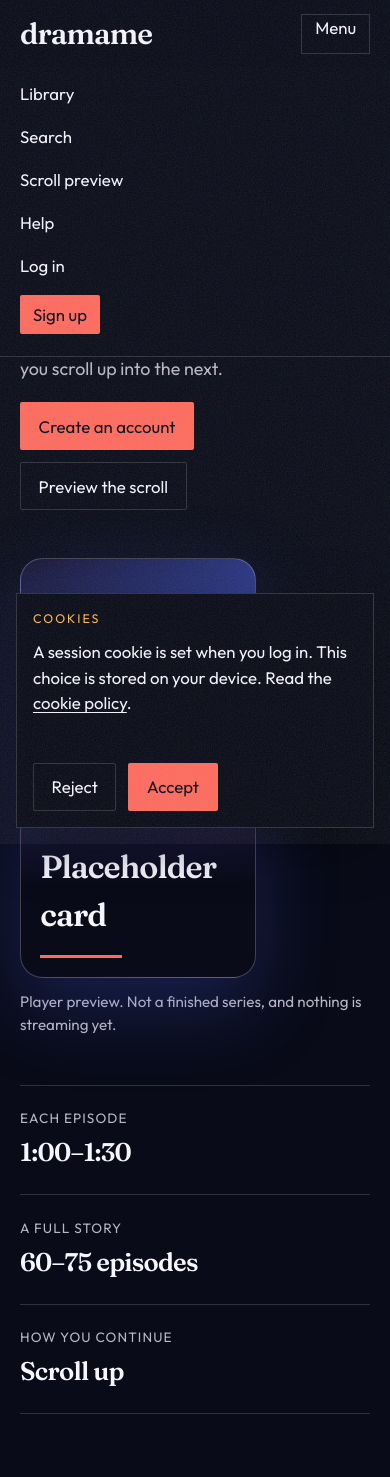
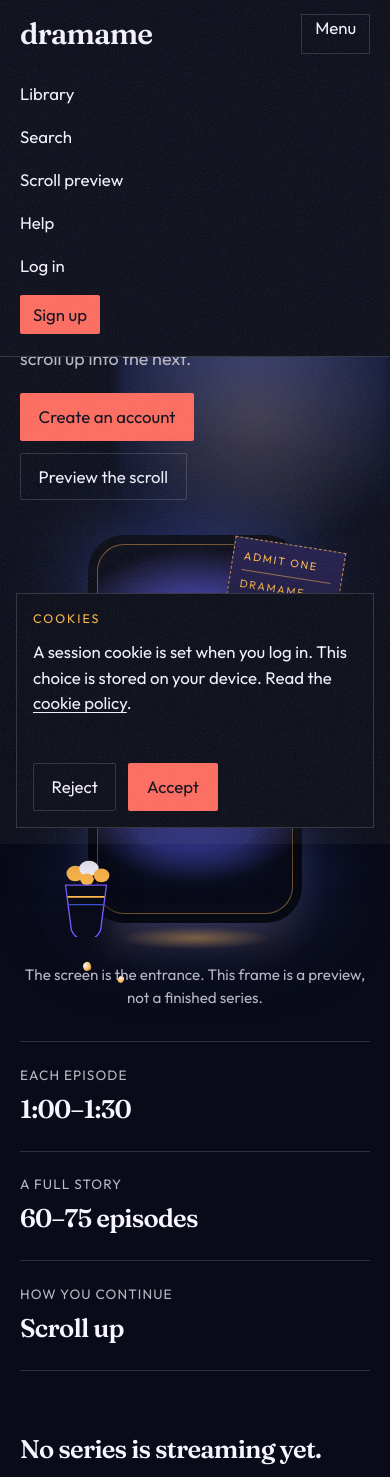
Before and after one commit to calliotel212/calliotel, a Next.js app in the folder dramame/: page / in a window 390 px wide. Shown: the top 1477 px of the page. Built offline with nearby package versions, Linux system fonts and the light colour scheme; no server answers.

Commit message:
Restage the landing as a phone-sized theater and show three orbiting popcorn kernels while pages and episodes load.
Co-authored-by: calliotel212 <calliotel212@users.noreply.github.com>

```diff
--- a/dramame/app/(site)/page.tsx
+++ b/dramame/app/(site)/page.tsx
@@ -1,27 +1,28 @@
 import Link from "next/link";
+import { NightEntrance } from "@/components/night-entrance";
 
 export default async function HomePage({ searchParams }: { searchParams: Promise<{ deleted?: string }> }) {
   const { deleted } = await searchParams;
   return (
-    <main>
+    <main className="home">
       {deleted === "1" ? (
         <p className="banner" role="status">
           Your account was deleted.
         </p>
       ) : null}
-      <section className="hero">
+      <section className="hero night">
         <div className="hero-copy">
           <p className="eyebrow">
             <span className="gold-dot" aria-hidden="true" />
-            Vertical stories
+            Movie night
           </p>
           <h1>
-            One minute.
+            Let the
             <br />
-            Then the next.
+            room go.
           </h1>
           <p className="lede">
-            dramame is a home for vertical short-story series. Each episode runs 1:00–1:30. A full story is 60–75 episodes, about an hour to an hour and a half. Finish one, it unlocks, and you scroll up into the next.
+            The theater is the phone. Its screen is already glowing, and the rest of the room can wait. dramame is a vertical short-story series: each episode runs 1:00–1:30, a story is 60–75 episodes, and when one ends you scroll up into the next.
           </p>
           <div className="hero-actions">
             <Link className="button button-primary" href="/signup">
@@ -32,15 +33,7 @@ export default async function HomePage({ searchParams }: { searchParams: Promise
             </Link>
           </div>
         </div>
-        <figure className="phone">
-          <div className="phone-screen" aria-hidden="true">
-            <span className="badge">Preview</span>
-            <p className="phone-kicker">Player frame</p>
-            <p className="phone-title">Placeholder card</p>
-            <div className="phone-bar" />
-          </div>
-          <figcaption>Player preview. Not a finished series, and nothing is streaming yet.</figcaption>
-        </figure>
+        <NightEntrance />
       </section>
       <dl className="facts">
         <div>
--- a/dramame/app/globals.css
+++ b/dramame/app/globals.css
@@ -185,46 +185,207 @@ p { margin: 0 0 0.8rem; }
 
 .hero {
   display: grid;
-  grid-template-columns: 1.2fr 0.8fr;
-  gap: 3rem;
-  align-items: end;
+  grid-template-columns: 1.15fr 0.85fr;
+  gap: 2.5rem;
+  align-items: center;
   width: min(var(--page), calc(100% - 2.5rem));
   margin: 0 auto;
-  padding: 3.5rem 0 2rem;
+  padding: 3.2rem 0 2rem;
 }
+
+.hero.night { position: relative; }
+
+.hero.night::before {
+  content: "";
+  position: absolute;
+  right: -6%;
+  top: 4%;
+  width: min(540px, 70vw);
+  height: 560px;
+  pointer-events: none;
+  background:
+    radial-gradient(circle at 50% 55%, color-mix(in srgb, var(--highlight-gold) 16%, transparent), transparent 42%),
+    radial-gradient(circle at 48% 40%, color-mix(in srgb, var(--glow-indigo) 42%, transparent), transparent 62%);
+  filter: blur(6px);
+}
+
+.hero-copy { position: relative; z-index: 1; }
 
 .hero-actions, .cookie-actions { display: flex; flex-wrap: wrap; gap: 0.75rem; margin-top: 1.2rem; }
 
-.phone { margin: 0; }
+.entrance {
+  position: relative;
+  z-index: 1;
+  margin: 0;
+  min-height: 560px;
+}
+
+.phone-door { width: min(100%, 270px); margin-left: auto; margin-right: 1.5rem; }
 
 .phone-screen {
   position: relative;
-  aspect-ratio: 9 / 16;
-  max-height: 540px;
-  border: 1px solid color-mix(in srgb, var(--text) 24%, transparent);
-  border-radius: 1.4rem;
+  aspect-ratio: 9 / 17;
+  max-height: 520px;
+  border-radius: 1.7rem;
   overflow: hidden;
+  border: 1px solid color-mix(in srgb, var(--highlight-gold) 42%, transparent);
   background:
-    linear-gradient(180deg, transparent 0%, var(--background) 78%),
-    linear-gradient(160deg, #161433 0%, var(--glow-indigo) 42%, var(--brand-violet) 70%, #1a1020 100%);
-  box-shadow: 0 30px 80px color-mix(in srgb, var(--glow-indigo) 25%, transparent);
-  padding: 1.2rem;
-  display: flex;
-  flex-direction: column;
-  justify-content: flex-end;
+    radial-gradient(circle at 50% 46%, color-mix(in srgb, var(--text) 22%, var(--glow-indigo)), var(--brand-violet) 34%, var(--background) 76%);
+  box-shadow:
+    0 0 0 9px color-mix(in srgb, var(--background) 78%, black),
+    0 0 90px color-mix(in srgb, var(--glow-indigo) 58%, transparent),
+    0 28px 40px color-mix(in srgb, var(--highlight-gold) 14%, transparent);
 }
 
-.phone-kicker { letter-spacing: 0.14em; text-transform: uppercase; font-size: 0.75rem; color: var(--text-muted); }
-
-.phone-title { font-size: 2rem; margin: 0.2rem 0 1rem; }
-
-.phone-bar {
-  height: 3px;
-  width: 42%;
-  background: var(--cta-coral);
+.door-glow {
+  position: absolute;
+  inset: 16% 20% 18%;
+  border-radius: 1.1rem;
+  background:
+    linear-gradient(180deg, color-mix(in srgb, var(--text) 70%, var(--glow-indigo)), color-mix(in srgb, var(--glow-indigo) 35%, transparent) 70%);
+  box-shadow: 0 0 48px color-mix(in srgb, var(--glow-indigo) 80%, transparent);
 }
 
-.phone figcaption { margin-top: 0.8rem; color: var(--text-muted); font-size: 0.95rem; }
+.phone-floor {
+  height: 22px;
+  width: 78%;
+  margin: 0.85rem auto 0;
+  border-radius: 50%;
+  background: radial-gradient(ellipse, color-mix(in srgb, var(--highlight-gold) 42%, transparent), transparent 72%);
+  filter: blur(1px);
+}
+
+.ticket {
+  position: absolute;
+  top: 8%;
+  right: 0;
+  z-index: 2;
+  width: 7rem;
+  display: grid;
+  gap: 0.35rem;
+  padding: 0.55rem 0.65rem;
+  color: var(--highlight-gold);
+  background: color-mix(in srgb, var(--background) 78%, var(--brand-violet));
+  border: 1px dashed color-mix(in srgb, var(--highlight-gold) 75%, transparent);
+  transform: rotate(9deg);
+  font-size: 0.68rem;
+  letter-spacing: 0.16em;
+  text-transform: uppercase;
+}
+
+.ticket-rule { height: 1px; background: color-mix(in srgb, var(--highlight-gold) 55%, transparent); }
+
+.bucket {
+  position: absolute;
+  left: 0;
+  bottom: 3.2rem;
+  width: 92px;
+  height: auto;
+  z-index: 2;
+  filter: drop-shadow(0 10px 16px color-mix(in srgb, var(--background) 80%, black));
+}
+
+.loose-kernel {
+  position: absolute;
+  z-index: 2;
+  width: 0.48rem;
+  height: 0.55rem;
+  border-radius: 55% 45% 48% 52%;
+  background: radial-gradient(circle at 32% 30%, var(--text), var(--highlight-gold) 58%, color-mix(in srgb, var(--highlight-gold) 45%, var(--background)));
+}
+
+.loose-a { left: 18%; bottom: 2.4rem; transform: rotate(-18deg); }
+.loose-b { left: 28%; bottom: 1.7rem; width: 0.36rem; height: 0.42rem; transform: rotate(24deg); }
+
+.entrance figcaption { margin: 0.9rem 0 0; color: var(--text-muted); font-size: 0.95rem; max-width: 22rem; margin-left: auto; }
+
+.button.is-loading {
+  background: var(--background);
+  color: var(--text);
+  border-color: color-mix(in srgb, var(--highlight-gold) 55%, transparent);
+  opacity: 1;
+  min-width: 9.5rem;
+}
+
+.loader-pad {
+  display: inline-flex;
+  padding: 0.45rem 0.7rem;
+  background: color-mix(in srgb, var(--background) 86%, transparent);
+  border: 1px solid color-mix(in srgb, var(--highlight-gold) 40%, transparent);
+}
+
+.loader-page {
+  min-height: 46vh;
+  display: grid;
+  place-items: center;
+  padding: 4rem 1rem;
+}
+
+.loader-page-fill { min-height: 100dvh; background: var(--background); }
+
+.popcorn-loader {
+  --loader: 2.75rem;
+  --kernel: 0.62rem;
+  --radius: 0.78rem;
+  display: inline-grid;
+  width: var(--loader);
+  height: var(--loader);
+  place-items: center;
+}
+
+.popcorn-loader.is-sm { --loader: 1.7rem; --kernel: 0.44rem; --radius: 0.5rem; }
+.popcorn-loader.is-lg { --loader: 5.6rem; --kernel: 1.2rem; --radius: 1.55rem; }
+
+.orbit {
+  position: relative;
+  width: 100%;
+  height: 100%;
+  animation: kernel-orbit 3.2s linear infinite;
+}
+
+.kernel {
+  position: absolute;
+  width: var(--kernel);
+  height: calc(var(--kernel) * 1.12);
+  border-radius: 63% 37% 58% 42% / 46% 62% 38% 54%;
+  background:
+    radial-gradient(circle at 30% 26%, var(--text) 0 18%, transparent 42%),
+    radial-gradient(circle at 68% 72%, color-mix(in srgb, var(--highlight-gold) 35%, var(--background)), transparent 55%),
+    var(--highlight-gold);
+  box-shadow: 0 0 0 1px color-mix(in srgb, var(--highlight-gold) 70%, var(--background));
+  transform: translate(-50%, -50%);
+  animation: kernel-upright 3.2s linear infinite;
+}
+
+.kernel-a {
+  left: 50%;
+  top: calc(50% - var(--radius));
+}
+
+.kernel-b {
+  left: calc(50% + var(--radius) * 0.866);
+  top: calc(50% + var(--radius) * 0.5);
+  width: calc(var(--kernel) * 0.86);
+  height: calc(var(--kernel) * 1.02);
+  border-radius: 42% 58% 48% 52% / 60% 40% 55% 45%;
+}
+
+.kernel-c {
+  left: calc(50% - var(--radius) * 0.866);
+  top: calc(50% + var(--radius) * 0.5);
+  width: calc(var(--kernel) * 0.92);
+  height: calc(var(--kernel) * 0.95);
+  border-radius: 55% 45% 38% 62% / 42% 58% 50% 50%;
+}
+
+@keyframes kernel-orbit {
+  to { transform: rotate(360deg); }
+}
+
+@keyframes kernel-upright {
+  from { transform: translate(-50%, -50%) rotate(0deg); }
+  to { transform: translate(-50%, -50%) rotate(-360deg); }
+}
 
 .badge {
   display: inline-flex;
@@ -546,7 +707,13 @@ textarea { min-height: 8rem; resize: vertical; }
   .nav-mobile nav { flex-direction: column; align-items: flex-start; padding: 0.4rem 0; }
   .site-header { position: sticky; }
   .cookie-banner { flex-direction: column; align-items: stretch; }
+  .hero { padding-top: 1.2rem; padding-bottom: 1rem; }
+  .entrance { min-height: 0; margin-top: 0.2rem; }
+  .phone-door { margin-right: auto; margin-left: auto; width: min(100%, 196px); }
   .phone-screen { max-height: 420px; }
+  .ticket { right: 8%; top: 0; }
+  .bucket { left: 8%; bottom: 4.5rem; width: 76px; }
+  .entrance figcaption { margin-left: auto; margin-right: auto; text-align: center; }
   .watch-bar { align-items: flex-start; flex-wrap: wrap; }
   .provider-list li { align-items: flex-start; flex-direction: column; }
 }
--- a/dramame/components/login-form.tsx
+++ b/dramame/components/login-form.tsx
@@ -4,6 +4,7 @@ import Link from "next/link";
 import { useActionState } from "react";
 import { login } from "@/lib/actions/auth";
 import { DevNotice } from "@/components/dev-notice";
+import { PopcornLoader } from "@/components/popcorn-loader";
 import { PasswordField } from "@/components/password-field";
 import { SocialButtons } from "@/components/social-buttons";
 import { initialFormState } from "@/lib/form-state";
@@ -37,8 +38,8 @@ export function LoginForm({
         <input type="checkbox" name="remember" />
         <span>Remember me</span>
       </label>
-      <button className="button button-primary" type="submit" disabled={pending} aria-busy={pending}>
-        {pending ? "Please wait…" : "Log in"}
+      <button className={pending ? "button button-primary is-loading" : "button button-primary"} type="submit" disabled={pending} aria-busy={pending}>
+        {pending ? <PopcornLoader size="sm" label="Signing in" /> : "Log in"}
       </button>
       <p className="form-links">
         <Link href="/forgot-password">Forgot password</Link>
--- /dev/null
+++ b/dramame/components/night-entrance.tsx
@@ -0,0 +1,29 @@
+export function NightEntrance() {
+  return (
+    <figure className="entrance">
+      <div className="ticket" aria-hidden="true">
+        <span>Admit one</span>
+        <span className="ticket-rule" />
+        <span>dramame</span>
+      </div>
+      <div className="phone-door" aria-hidden="true">
+        <div className="phone-screen">
+          <span className="door-glow" />
+        </div>
+        <div className="phone-floor" />
+      </div>
+      <svg className="bucket" viewBox="0 0 78 86" aria-hidden="true">
+        <ellipse cx="28" cy="20" rx="9" ry="8" fill="#FFB84D" />
+        <ellipse cx="42" cy="15" rx="10" ry="8" fill="#F7F5FF" />
+        <ellipse cx="55" cy="22" rx="8" ry="7" fill="#FFB84D" />
+        <ellipse cx="40" cy="26" rx="7" ry="6" fill="#FFB84D" />
+        <path d="M18 32h42l-6 46a16 16 0 0 1-30 0L18 32z" fill="#090B18" stroke="#7557FF" strokeWidth="1.4" />
+        <path d="M20 44h38" stroke="#FFB84D" strokeWidth="1.6" />
+        <path d="M21 52h36" stroke="#4361EE" strokeWidth="1.2" opacity="0.85" />
+      </svg>
+      <span className="loose-kernel loose-a" aria-hidden="true" />
+      <span className="loose-kernel loose-b" aria-hidden="true" />
+      <figcaption>The screen is the entrance. This frame is a preview, not a finished series.</figcaption>
+    </figure>
+  );
+}
--- a/dramame/components/signup-form.tsx
+++ b/dramame/components/signup-form.tsx
@@ -4,6 +4,7 @@ import Link from "next/link";
 import { useActionState } from "react";
 import { signup } from "@/lib/actions/auth";
 import { DevNotice } from "@/components/dev-notice";
+import { PopcornLoader } from "@/components/popcorn-loader";
 import { PasswordField } from "@/components/password-field";
 import { SocialButtons } from "@/components/social-buttons";
 import { initialFormState } from "@/lib/form-state";
@@ -37,8 +38,8 @@ export function SignupForm({ flags }: { flags: SocialFlags }) {
         </label>
         {state.fieldErrors.terms ? <p id="terms-error" className="field-error" role="alert">{state.fieldErrors.terms}</p> : null}
       </div>
-      <button className="button button-primary" type="submit" disabled={pending} aria-busy={pending}>
-        {pending ? "Please wait…" : "Create account"}
+      <button className={pending ? "button button-primary is-loading" : "button button-primary"} type="submit" disabled={pending} aria-busy={pending}>
+        {pending ? <PopcornLoader size="sm" label="Creating your account" /> : "Create account"}
       </button>
       <p className="form-links">
         <Link href="/login">Already have an account? Log in</Link>
```
Also changed, not shown: dramame/app/(site)/loading.tsx (+4 -4 lines), dramame/app/(watch)/series/preview/loading.tsx (added, +9 -0 lines), dramame/components/episode-reel.tsx (+21 -9 lines), dramame/components/popcorn-loader.tsx (added, +18 -0 lines).
